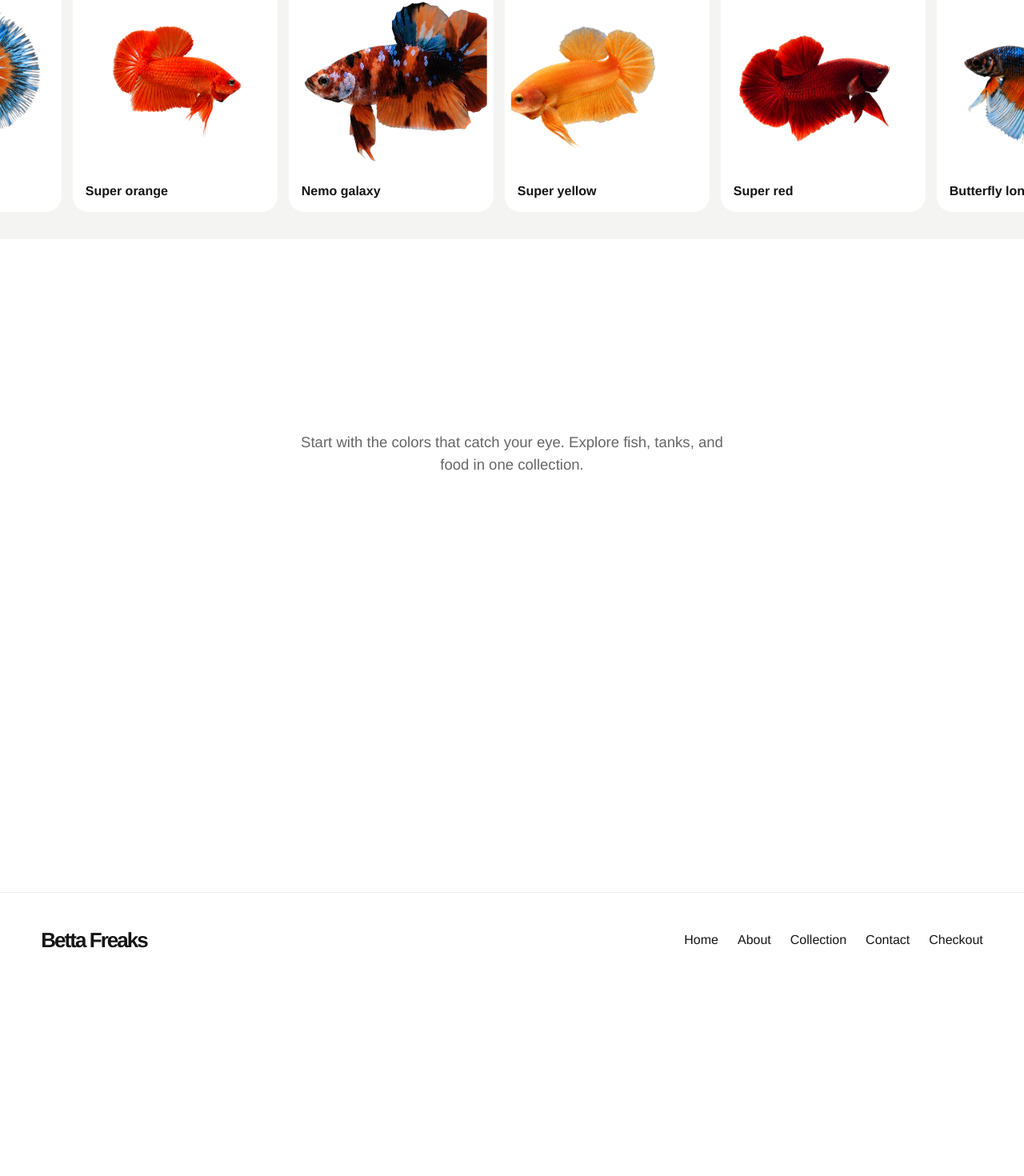
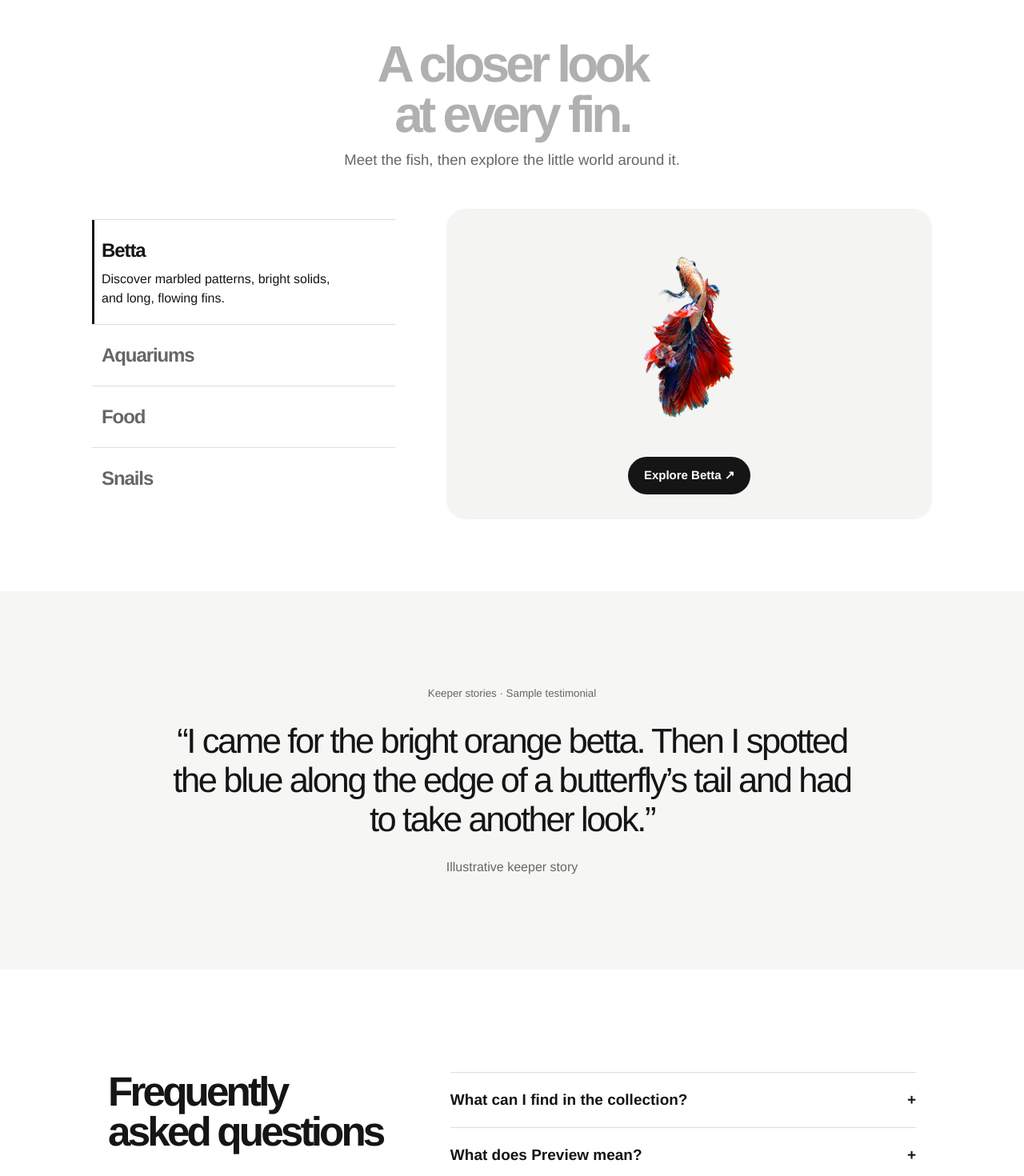
Before and after one commit to almendron02/betta-freaks, a Next.js app: page / in a window 1280 px wide. Shown: the part 724-2194 px from the top of the page at 80% size. Before the commit the page ends 1959 px from the top, so only its background shows below. Built offline with nearby package versions, Linux system fonts and the light colour scheme.

Commit message:
Build interactive homepage categories, keeper story, FAQ and footer

```diff
--- a/app/globals.css
+++ b/app/globals.css
@@ -33,3 +33,13 @@ footer{border-top:1px solid #eee;margin-top:40px;padding-block:40px}footer nav{f
 }
 @media(max-width:700px){.top{flex-wrap:wrap;gap:8px}.top nav{order:3;width:100%;gap:24px}.top .pill{padding:8px 14px}.tiles{grid-template-columns:repeat(2,minmax(0,1fr));gap:10px}.tiles article,.tiles>a{padding:12px}.feature{grid-template-columns:1fr}.intro{padding-block:52px}.track figure{width:180px}footer{align-items:flex-start;flex-direction:column}footer nav{justify-content:flex-start;gap:12px}}
 @media(prefers-reduced-motion:reduce){*,*::before,*::after{transition:none!important}}
+
+.showcase{min-height:auto}.explorer,.home-faq{display:grid;grid-template-columns:minmax(220px,1fr) minmax(0,1.6fr);text-align:left;gap:clamp(24px,5vw,80px);align-items:center;margin:48px auto 0;max-width:1050px}
+.choices button{display:block;width:100%;text-align:left;border:0;border-top:1px solid #dedede;background:transparent;padding:20px 12px;color:var(--muted)}
+.choices button[aria-pressed=true]{color:var(--ink);box-shadow:inset 3px 0 var(--ink)}.choices strong{font-size:24px;letter-spacing:-.045em}.choices span{display:block;max-width:300px;margin-top:6px}
+.preview-pane{background:var(--soft);border-radius:24px;padding:24px}.preview-content{min-height:340px;display:flex;flex-direction:column;align-items:center;justify-content:center;gap:18px}.preview-content img{height:260px;width:100%;object-fit:contain;mix-blend-mode:multiply}
+.keeper-note{text-align:center;padding:clamp(60px,9vw,150px) 24px;background:#f6f6f5}.keeper-note blockquote{max-width:850px;margin:24px auto;font-size:clamp(28px,3.4vw,55px);line-height:1.12;letter-spacing:-.055em}.keeper-note small,.keeper-note p,.end-base{color:var(--muted)}
+.home-faq{align-items:start;padding:80px 20px;scroll-margin-top:90px}.home-faq h2{font-size:clamp(38px,4vw,64px)}.home-faq details{border-top:1px solid #ddd;padding:20px 0}.home-faq summary{cursor:pointer;list-style:none;font-size:19px;font-weight:600;display:flex;justify-content:space-between;gap:16px}.home-faq summary::-webkit-details-marker{display:none}.home-faq summary::after{content:"+"}.home-faq details[open] summary::after{content:"−"}.home-faq details p{color:var(--muted);margin:12px 24px 0 0}
+.final-invite{min-height:auto}.site-end{display:block;background:var(--soft);padding:60px 6% 24px}.end-links{display:grid;grid-template-columns:2fr repeat(3,1fr);gap:28px}.end-links>div{display:grid;align-content:start;gap:9px}.end-links strong{margin-bottom:9px}.end-base{margin-top:56px;border-top:1px solid #ddd;padding-top:20px;display:flex;justify-content:space-between}
+@media(prefers-reduced-motion:no-preference){.preview-content{animation:enter .4s var(--ease) both}}
+@media(max-width:700px){.explorer,.home-faq{grid-template-columns:1fr;gap:24px}.preview-content{min-height:220px}.preview-content img{height:180px}.end-links{grid-template-columns:1fr 1fr}.home-faq{padding-block:44px}}
--- a/app/layout.tsx
+++ b/app/layout.tsx
@@ -8,6 +8,11 @@ export default function Layout({children}:{children:ReactNode}) {
   return <html lang="en"><body><CartProvider>
     <header className="top"><Link className="brand" href="/" aria-label="Betta Freaks home">Betta Freaks</Link><nav aria-label="Main"><Link href="/collection">Collection</Link><Link href="/about">About</Link><Link href="/contact">Contact</Link></nav><Link className="pill" href="/checkout">Checkout ↗︎</Link></header>
     <main>{children}</main>
-    <footer><Link href="/" className="brand">Betta Freaks</Link><nav aria-label="Footer">{["Home","About","Collection","Contact","Checkout"].map(label=><Link key={label} href={label==="Home"?"/":"/"+label.toLowerCase()}>{label}</Link>)}</nav></footer>
+    <footer className="site-end"><div className="end-links"><Link href="/" className="brand">Betta Freaks</Link>
+      <div><strong>Collection</strong><Link href="/collection?category=Bettas">Bettas</Link><Link href="/collection?category=Aquariums">Aquariums</Link><Link href="/collection?category=Food">Food</Link></div>
+      <div><strong>Resources</strong><Link href="/#faq">Frequently asked questions</Link><Link href="/checkout">Checkout</Link></div>
+      <div><strong>Company</strong><Link href="/about">About us</Link><Link href="/contact">Contact</Link></div></div>
+      <div className="end-base"><span>© {new Date().getFullYear()} Betta Freaks</span><a href="https://www.youtube.com/@bettafreaks">YouTube ↗︎</a></div>
+    </footer>
   </CartProvider></body></html>;
 }
--- a/app/page.tsx
+++ b/app/page.tsx
@@ -1,5 +1,7 @@
 import Image from "next/image";
 import Link from "next/link";
+
+import { CategoryShowcase } from "@/components/storefront/category-showcase";
 
 const specimens = [
   ["Butterfly longfin","butterfly-longfin"],["Super orange","super-orange"],
@@ -10,6 +12,17 @@ function InlineFish({index}:{index:number}) {
 }
 export default function Home(){
   return <><section className="intro"><h1>Where <InlineFish index={0}/> betta<br/>people find their<br/>next <InlineFish index={2}/> fish.</h1><p>Explore a collection of bettas, from marbled koi to flowing longfins.</p><div className="actions"><Link className="pill" href="/collection">Explore collection ↗︎</Link><Link className="pill soft" href="/about">Meet Betta Freaks</Link></div></section>
-    <section className="wall" aria-label="Betta varieties"><div className="track">{[0,1].map(copy=><div className="strip" key={copy} aria-hidden={copy===1}>{specimens.map(([name,file])=><figure key={file}><Image src={'/media/figma/'+file+'.png'} alt={name} width={320} height={320}/><figcaption>{name}</figcaption></figure>)}</div>)}</div></section>
-    <section className="chapter"><h2>A closer look<br/>at every fin.</h2><p>Start with the colors that catch your eye. Explore fish, tanks, and food in one collection.</p><div className="tiles">{[["Bettas","/media/catalog-red-blue-betta-cutout.png"],["Aquariums","/media/catalog/aquarium-1.png"],["Food","/media/catalog/food-1.png"]].map(([label,src])=><Link key={label} href={'/collection?category='+label}><Image src={src} alt="" width={360} height={280}/><strong>{label} ↗︎</strong></Link>)}</div></section></>;
+    <CategoryShowcase/>
+    <section className="keeper-note" aria-label="Testimonials preview">
+      <small>Keeper stories · Sample testimonial</small>
+      <blockquote>“I came for the bright orange betta. Then I spotted the blue along the edge of a butterfly’s tail and had to take another look.”</blockquote>
+      <p>Illustrative keeper story</p>
+    </section>
+    <section id="faq" className="home-faq"><h2>Frequently asked questions</h2><div>{[
+      ["What can I find in the collection?", "Browse individual bettas, aquariums, and food. Use the category filters to narrow your search."],
+      ["What does Preview mean?", "Preview listings show sample products and prices while the live catalog is being prepared."],
+      ["Can I place an order online?", "You can add items to your bag and review them at checkout. For now, contact Betta Freaks about purchasing."],
+      ["How do I ask about a particular fish?", "Use the Contact page to reach our channel. Include the listing name so we can identify the specimen."],
+    ].map(([question,answer])=><details key={question} name="home-faq"><summary>{question}</summary><p>{answer}</p></details>)}</div></section>
+    <section className="chapter final-invite"><h2>Which fish caught your eye?</h2><p>Take another look at the collection, or get in touch about a specimen.</p><div className="actions"><Link className="pill" href="/collection">Explore collection</Link><Link className="pill soft" href="/contact">Contact us</Link></div></section></>;
 }
--- /dev/null
+++ b/components/storefront/category-showcase.tsx
@@ -0,0 +1,28 @@
+"use client";
+
+import Image from "next/image";
+import Link from "next/link";
+import { Snail } from "lucide-react";
+import { useState } from "react";
+
+const categories = [
+  { label: "Betta", text: "Discover marbled patterns, bright solids, and long, flowing fins.", image: "/media/catalog-red-blue-betta-cutout.png", href: "/collection?category=Bettas" },
+  { label: "Aquariums", text: "Take a closer look at glass tanks and planted setups.", image: "/media/catalog/aquarium-1.png", href: "/collection?category=Aquariums" },
+  { label: "Food", text: "Browse pellets and treats for your betta’s feeding routine.", image: "/media/catalog/food-1.png", href: "/collection?category=Food" },
+  { label: "Snails", text: "Curious about snails for your aquarium? Ask us about availability.", image: "", href: "/contact" },
+];
+
+export function CategoryShowcase() {
+  const [selected, setSelected] = useState(0);
+  const current = categories[selected];
+  return <section className="chapter showcase"><h2>A closer look<br/>at every fin.</h2><p>Meet the fish, then explore the little world around it.</p>
+    <div className="explorer"><div className="choices" role="group" aria-label="Explore by category">{categories.map((category, i) =>
+      <button key={category.label} aria-pressed={i === selected} aria-controls="category-preview" onClick={() => setSelected(i)}>
+        <strong>{category.label}</strong>{i === selected && <span>{category.text}</span>}
+      </button>)}</div>
+      <div className="preview-pane" id="category-preview"><div key={current.label} className="preview-content">
+        {current.image ? <Image src={current.image} alt={current.label} width={560} height={360}/> : <Snail size={130} strokeWidth={1} aria-hidden="true"/>}
+        <Link className="pill" href={current.href}>{current.image ? 'Explore '+current.label : 'Ask about snails'} ↗︎</Link>
+      </div></div>
+    </div></section>;
+}
```
